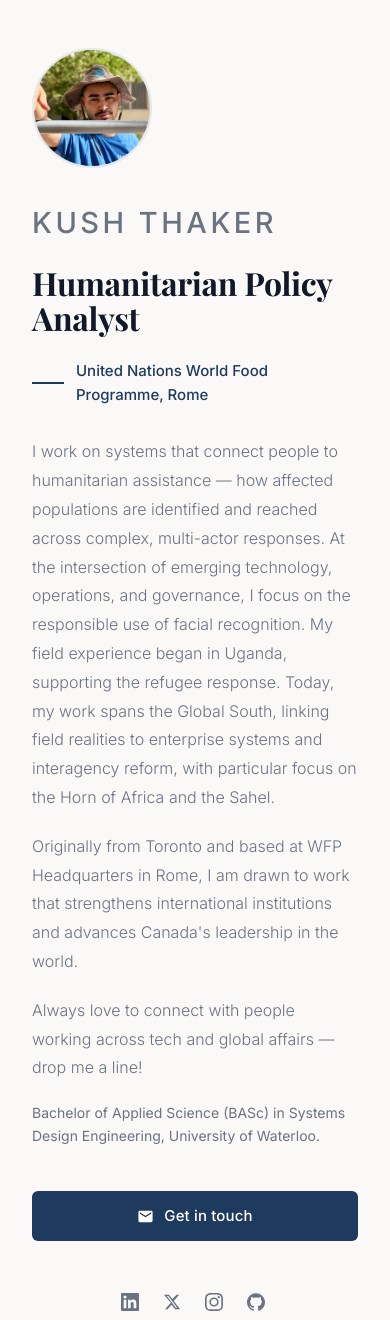
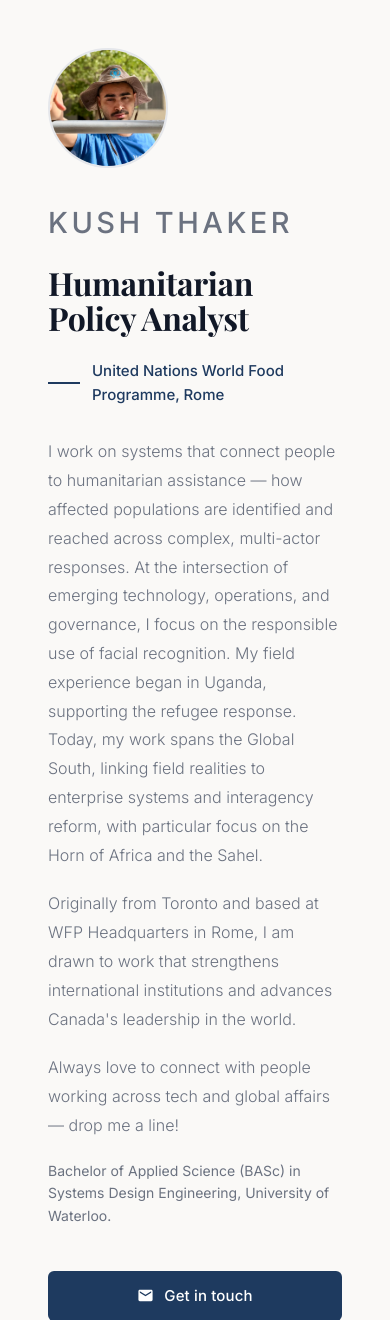
Before and after one commit to kushthaker/personal-site, a web app: file index.html in a window 390 px wide. Shown: the top 1320 px of the page. Run offline with its HTML, style and script files only (its server is not run), Linux system fonts and the light colour scheme.

Commit message:
Increase mobile container padding to narrow text width
Adds padding: 0 3rem on mobile (up from 2rem), pulling content in
~16px per side / ~32px total.

Co-Authored-By: Claude <noreply@anthropic.com>
Claude-Session: https://claude.ai/code/session_01DRLKfUmWPTi4J7L7jkWibv

```diff
--- a/css/styles.css
+++ b/css/styles.css
@@ -272,6 +272,7 @@ footer p {
     align-items: center;
     gap: 2rem;
     text-align: left;
+    padding: 0 3rem;
   }
 
   .avatar-wrapper {
```
